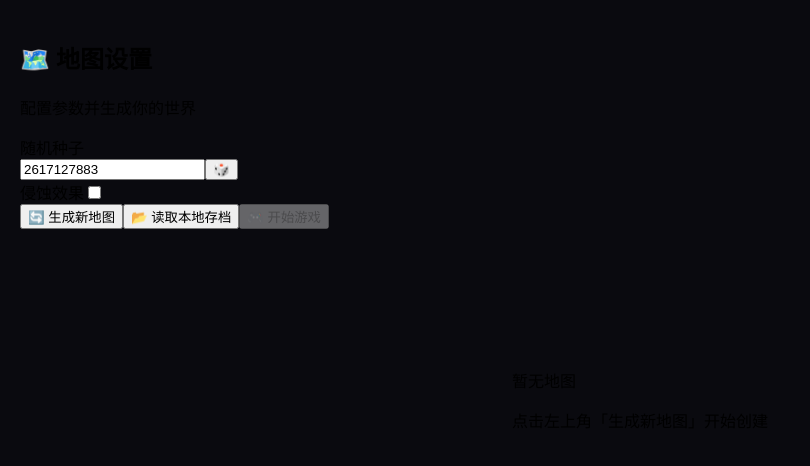
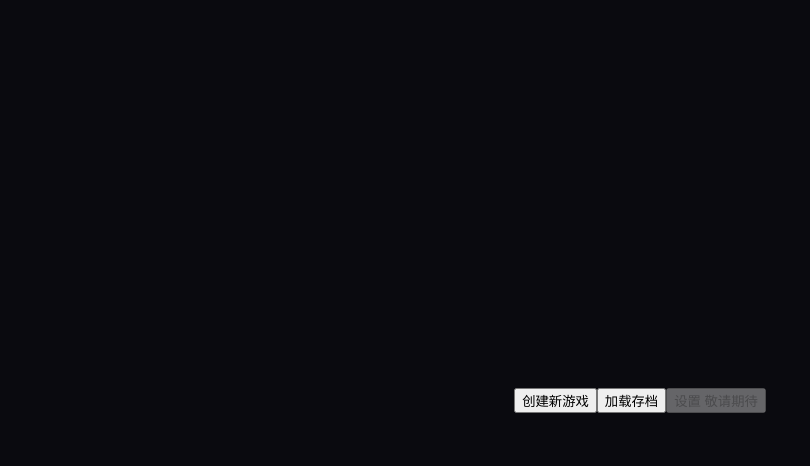
Before and after one commit to c1921/2025-11-20, a Vue app: page / in a window 1280 px wide. Shown: the top 466 px of the page, without its empty margins (0-810 px from the left). Built offline with nearby package versions, Linux system fonts and the light colour scheme; the HTML template or start-up script is replaced by a standard one.

Commit message:
feat: 添加主菜单阶段，支持新游戏、加载存档和返回主菜单功能

```diff
--- a/src/components/Map.vue
+++ b/src/components/Map.vue
@@ -1,11 +1,12 @@
 <script setup lang="ts">
 import { useGameStore } from '../stores/gameStore';
 import { useMapGenerator } from '../composables/useMapGenerator';
+import MenuPanel from './MenuPanel.vue';
 import SetupPanel from './SetupPanel.vue';
 import PlayingPanel from './PlayingPanel.vue';
 import EmptyMapHint from './EmptyMapHint.vue';
 
-const { isSetupPhase, isPlayingPhase, startGame, returnToSetup } = useGameStore();
+const { isMenuPhase, isSetupPhase, isPlayingPhase, goToSetup, startGame, returnToMenu } = useGameStore();
 
 const {
   mapContainer,
@@ -21,8 +22,30 @@ const {
   loadLatestSave,
   saveCurrentMap,
   toggleViewMode,
-  randomizeSeed
+  randomizeSeed,
+  clearMap,
+  resetConfig
 } = useMapGenerator();
+
+// 创建新游戏（重置配置并进入设置阶段）
+const handleNewGame = () => {
+  resetConfig();
+  goToSetup();
+};
+
+// 加载存档后直接进入游戏
+const handleLoadAndPlay = async () => {
+  await loadLatestSave();
+  if (hasMap.value) {
+    startGame();
+  }
+};
+
+// 返回主菜单（清理地图）
+const handleReturnToMenu = () => {
+  clearMap();
+  returnToMenu();
+};
 </script>
 
 <template>
@@ -30,19 +53,29 @@ const {
     <!-- Full-screen canvas container -->
     <div ref="mapContainer" class="map-container"></div>
 
+    <!-- 主菜单阶段：居中显示 -->
+    <div v-if="isMenuPhase" class="menu-state">
+      <MenuPanel
+        :is-loading-save="isLoadingSave"
+        :is-saving="isSaving"
+        :save-message="saveMessage"
+        @new-game="handleNewGame"
+        @load="handleLoadAndPlay"
+        @settings="() => {}"
+      />
+    </div>
+
     <!-- 设置阶段：控制面板在角落，地图可见 -->
     <div v-if="isSetupPhase" class="map-controls">
       <SetupPanel
         :seed-input="seedInput"
         :erosion-enabled="erosionEnabled"
         :is-generating="isGenerating"
-        :is-loading-save="isLoadingSave"
-        :is-saving="isSaving"
         :has-map="hasMap"
         :save-message="saveMessage"
         @generate="generateMap"
-        @load="loadLatestSave"
         @start="startGame"
+        @back="handleReturnToMenu"
         @randomize="randomizeSeed"
         @update:seed-input="seedInput = $event"
         @update:erosion-enabled="erosionEnabled = $event"
@@ -63,7 +96,7 @@ const {
         :save-message="saveMessage"
         @toggle-view="toggleViewMode"
         @save="saveCurrentMap"
-        @return-setup="returnToSetup"
+        @return-menu="handleReturnToMenu"
       />
     </div>
   </div>
@@ -98,4 +131,14 @@ const {
   pointer-events: none;
   z-index: 10;
 }
+
+.menu-state {
+  position: absolute;
+  inset: 0;
+  display: flex;
+  align-items: center;
+  justify-content: center;
+  z-index: 100;
+  background: #0a0a0f;
+}
 </style>
--- /dev/null
+++ b/src/components/MenuPanel.vue
@@ -0,0 +1,48 @@
+<script setup lang="ts">
+defineProps<{
+  isLoadingSave: boolean;
+  isSaving: boolean;
+  saveMessage: string;
+}>();
+
+const emit = defineEmits<{
+  'new-game': [];
+  load: [];
+  settings: [];
+}>();
+</script>
+
+<template>
+  <div class="card bg-base-300 shadow-xl w-96">
+    <div class="card-body p-6 items-center text-center">
+
+      <div class="flex flex-col gap-3 w-full">
+        <button
+          class="btn btn-primary btn-lg"
+          @click="emit('new-game')"
+        >
+          创建新游戏
+        </button>
+
+        <button
+          class="btn btn-secondary"
+          @click="emit('load')"
+          :disabled="isLoadingSave || isSaving"
+        >
+          {{ isLoadingSave ? '读取中...' : '加载存档' }}
+        </button>
+
+        <button
+          class="btn btn-ghost"
+          @click="emit('settings')"
+          disabled
+        >
+          设置
+          <span class="badge badge-sm">敬请期待</span>
+        </button>
+
+        <p v-if="saveMessage" class="text-xs text-success mt-2">{{ saveMessage }}</p>
+      </div>
+    </div>
+  </div>
+</template>
--- a/src/components/PlayingPanel.vue
+++ b/src/components/PlayingPanel.vue
@@ -9,7 +9,7 @@ defineProps<{
 const emit = defineEmits<{
   'toggle-view': [];
   save: [];
-  'return-setup': [];
+  'return-menu': [];
 }>();
 </script>
 
@@ -39,9 +39,9 @@ const emit = defineEmits<{
 
         <button
           class="btn btn-ghost"
-          @click="emit('return-setup')"
+          @click="emit('return-menu')"
         >
-          ⚙️ 返回设置
+          🏠 返回主菜单
         </button>
 
         <p v-if="saveMessage" class="text-xs text-success mt-1">{{ saveMessage }}</p>
--- a/src/components/SetupPanel.vue
+++ b/src/components/SetupPanel.vue
@@ -3,16 +3,14 @@ defineProps<{
   seedInput: string;
   erosionEnabled: boolean;
   isGenerating: boolean;
-  isLoadingSave: boolean;
-  isSaving: boolean;
   hasMap: boolean;
   saveMessage: string;
 }>();
 
 const emit = defineEmits<{
   generate: [];
-  load: [];
   start: [];
+  back: [];
   randomize: [];
   'update:seedInput': [value: string];
   'update:erosionEnabled': [value: boolean];
@@ -72,14 +70,6 @@ const emit = defineEmits<{
         </button>
 
         <button
-          class="btn btn-secondary"
-          @click="emit('load')"
-          :disabled="isLoadingSave || isGenerating || isSaving"
-        >
-          {{ isLoadingSave ? '读取中...' : '📂 读取本地存档' }}
-        </button>
-
-        <button
           class="btn btn-success btn-lg"
           @click="emit('start')"
           :disabled="!hasMap || isGenerating"
@@ -87,6 +77,14 @@ const emit = defineEmits<{
           🎮 开始游戏
         </button>
 
+        <button
+          class="btn btn-ghost"
+          @click="emit('back')"
+          :disabled="isGenerating"
+        >
+          ◀️ 返回主菜单
+        </button>
+
         <p v-if="saveMessage" class="text-xs text-success mt-1">{{ saveMessage }}</p>
       </div>
     </div>
--- a/src/composables/useMapGenerator.ts
+++ b/src/composables/useMapGenerator.ts
@@ -168,6 +168,22 @@ export function useMapGenerator() {
     hasMap.value = false;
   };
 
+  // 清理地图（返回主菜单时调用）
+  const clearMap = () => {
+    cleanup();
+    saveMessage.value = '';
+    isHeightmapMode.value = false;
+    console.log('🗑️ 地图已清理');
+  };
+
+  // 重置配置（创建新游戏时调用）
+  const resetConfig = () => {
+    applyRandomSeed();
+    erosionEnabled.value = false;
+    saveMessage.value = '';
+    console.log('🔄 配置已重置');
+  };
+
   onUnmounted(cleanup);
 
   // 暴露给调试
@@ -193,6 +209,8 @@ export function useMapGenerator() {
     saveCurrentMap,
     toggleViewMode,
     randomizeSeed,
+    clearMap,
+    resetConfig,
     cleanup
   };
 }
--- a/src/map/core/types.ts
+++ b/src/map/core/types.ts
@@ -7,6 +7,8 @@ import * as PIXI from 'pixi.js';
  * 游戏阶段
  */
 export const GamePhase = {
+  /** 主菜单：开始界面 */
+  MENU: 'menu',
   /** 设置阶段：配置参数、生成地图 */
   SETUP: 'setup',
   /** 游戏阶段：探索、移动、交互 */
--- a/src/stores/gameStore.ts
+++ b/src/stores/gameStore.ts
@@ -7,37 +7,50 @@ import { GamePhase } from '../map/core/types';
  */
 
 // 当前游戏阶段
-const currentPhase = ref<GamePhase>(GamePhase.SETUP);
+const currentPhase = ref<GamePhase>(GamePhase.MENU);
 
 // 计算属性
+const isMenuPhase = computed(() => currentPhase.value === GamePhase.MENU);
 const isSetupPhase = computed(() => currentPhase.value === GamePhase.SETUP);
 const isPlayingPhase = computed(() => currentPhase.value === GamePhase.PLAYING);
+
+/**
+ * 进入设置阶段（创建新游戏）
+ */
+function goToSetup() {
+  currentPhase.value = GamePhase.SETUP;
+  console.log('⚙️ 进入设置阶段');
+}
 
 /**
  * 开始游戏（从设置阶段进入游戏阶段）
  */
 function startGame() {
-  if (currentPhase.value === GamePhase.SETUP) {
-    currentPhase.value = GamePhase.PLAYING;
-    console.log('🎮 进入游戏阶段');
-  }
+  currentPhase.value = GamePhase.PLAYING;
+  console.log('🎮 进入游戏阶段');
 }
 
 /**
  * 返回设置阶段
  */
 function returnToSetup() {
-  if (currentPhase.value === GamePhase.PLAYING) {
-    currentPhase.value = GamePhase.SETUP;
-    console.log('⚙️ 返回设置阶段');
-  }
+  currentPhase.value = GamePhase.SETUP;
+  console.log('⚙️ 返回设置阶段');
+}
+
+/**
+ * 返回主菜单
+ */
+function returnToMenu() {
+  currentPhase.value = GamePhase.MENU;
+  console.log('🏠 返回主菜单');
 }
 
 /**
  * 重置为初始状态
  */
 function reset() {
-  currentPhase.value = GamePhase.SETUP;
+  currentPhase.value = GamePhase.MENU;
 }
 
 export function useGameStore() {
@@ -46,12 +59,15 @@ export function useGameStore() {
     currentPhase,
 
     // 计算属性
+    isMenuPhase,
     isSetupPhase,
     isPlayingPhase,
 
     // 方法
+    goToSetup,
     startGame,
     returnToSetup,
+    returnToMenu,
     reset
   };
 }
```
